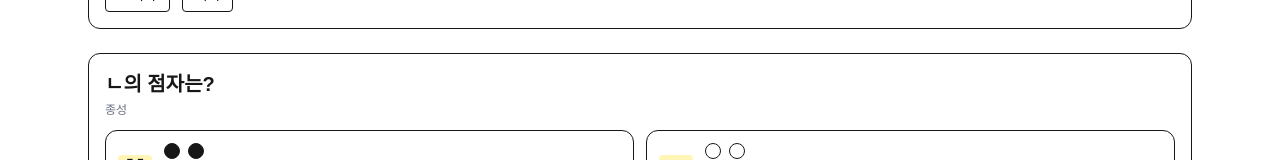
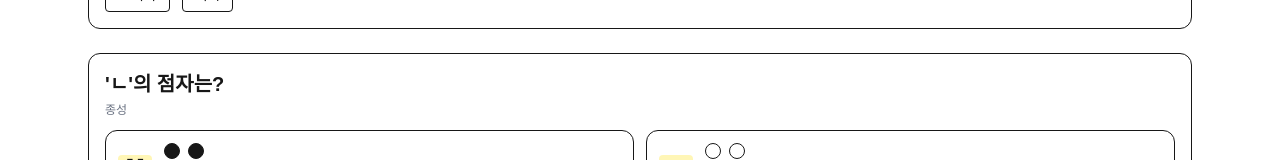
Before and after one commit to ByuN0-0/braille, a Next.js app: page /practice/mix in a window 1280 px wide. Shown: the part 1420-1580 px from the top of the page. Built offline with nearby package versions, Linux system fonts and the light colour scheme.

Commit message:
fix: 점자 질문 형식 수정 - label을 강조하기 위해 따옴표 추가

```diff
--- a/src/components/QuizMCQ.tsx
+++ b/src/components/QuizMCQ.tsx
@@ -42,7 +42,7 @@ export const QuizMCQ: FC<QuizMCQProps> = ({ questionType, label, subtitle, answe
 			<div className="flex flex-col gap-1">
 				<div className="flex items-center gap-3">
 				{questionType === "label-to-glyph" ? (
-					<h3 className="text-xl font-semibold">{label}의 점자는?</h3>
+					<h3 className="text-xl font-semibold">{`'${label}'의 점자는?`}</h3>
 				) : (
 					<div className="flex items-center gap-4">
 						{renderGlyph(answerMask, answerMasks)}
```
